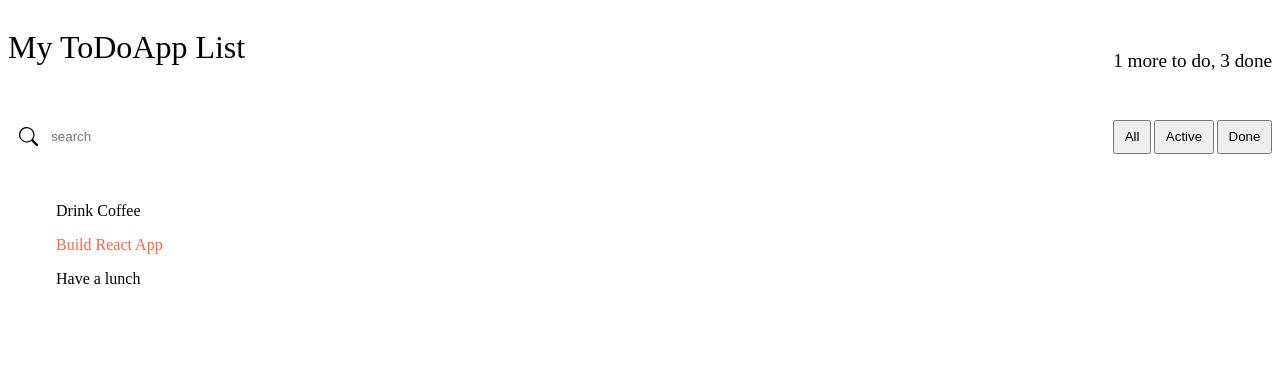
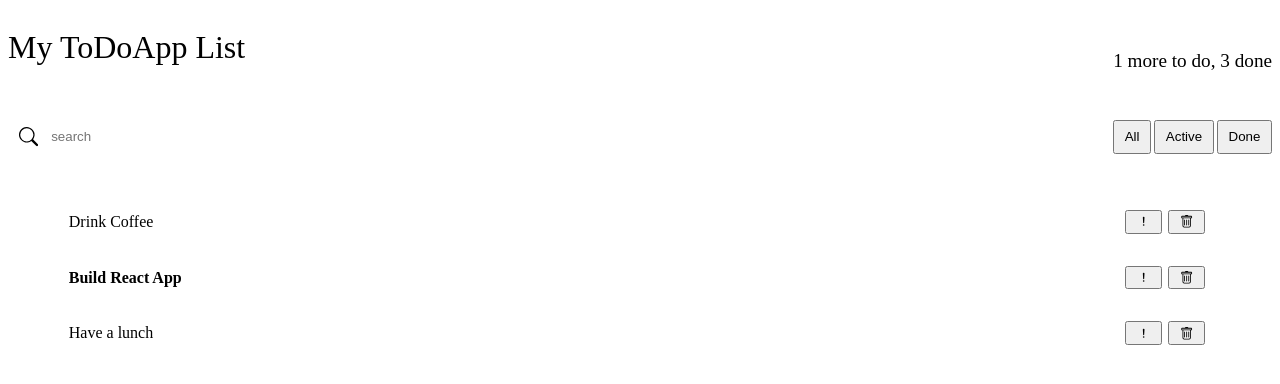
Before and after one commit to anysofronova/react-todo-advanced-app, a React (Create React App) app: page / in a window 1280 px wide. Shown: the top 384 px of the page. Built offline with nearby package versions, Linux system fonts and the light colour scheme.

Commit message:
TodoListItem Refactoring

```diff
--- a/src/components/TodoListItem/TodoListItem.jsx
+++ b/src/components/TodoListItem/TodoListItem.jsx
@@ -1,8 +1,23 @@
 import React from "react";
 import style from "./TodoListItem.module.css";
+import cn from "classnames";
+import { BsExclamationLg, BsTrash } from "react-icons/bs";
 
 const TodoListItem = ({ label, important = false }) => {
-  return <span className={important && style.important}>{label}</span>;
+  return (
+    <div className={cn(style.TodoListItem)}>
+      <span className={cn(important && style.important, style.label)}>
+        {label}
+      </span>
+
+      <button className={cn(style.btn, "btn")}>
+        <BsExclamationLg />
+      </button>
+      <button className={cn(style.btn, "btn")}>
+        <BsTrash />
+      </button>
+    </div>
+  );
 };
 
 export default TodoListItem;
--- a/src/components/TodoListItem/TodoListItem.module.css
+++ b/src/components/TodoListItem/TodoListItem.module.css
@@ -1,3 +1,19 @@
+.TodoListItem {
+  display: flex;
+  align-items: center;
+  padding: 0.5rem 0.8rem;
+}
+
 .important {
-  color: tomato;
+  color: var(--blue-dark);
+  font-weight: 700;
 }
+.label {
+  flex-grow: 1;
+}
+
+.btn {
+  padding: 0.2rem 0.6rem;
+  display: flex;
+  margin-right: 0.4rem;
+}
```
